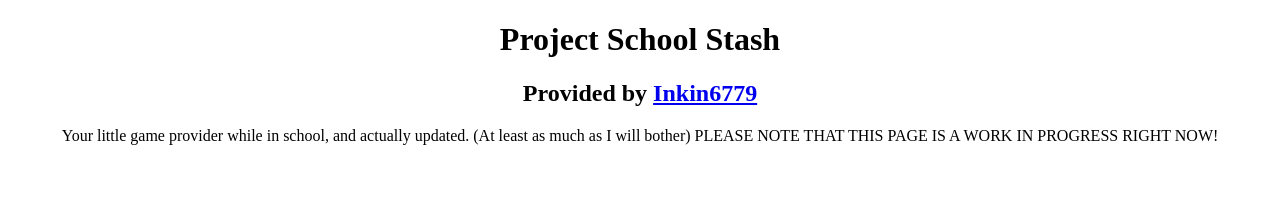
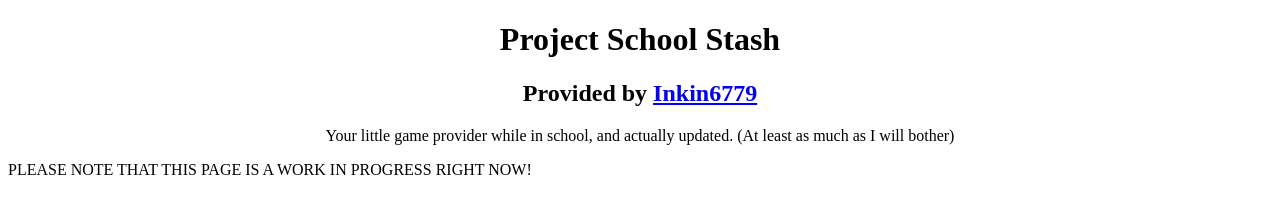
Before and after one commit to Inkin6779/project-school-stash, a plain HTML site: page index.html in a window 1280 px wide. Drawn offline with Linux system fonts and the light colour scheme.

Commit message:
F O O T E R

```diff
--- a/index.html
+++ b/index.html
@@ -15,8 +15,10 @@
             <h1>Project School Stash</h1>
             <h2>Provided by <a href="https://github.com/Inkin6779">Inkin6779</a></h2>
             <p1>Your little game provider while in school, and actually updated. (At least as much as I will bother)</p1>
-                <p2>PLEASE NOTE THAT THIS PAGE IS A WORK IN PROGRESS RIGHT NOW!</p2>
         </div>
     </header>
 </body>
+<footer>
+    <p>PLEASE NOTE THAT THIS PAGE IS A WORK IN PROGRESS RIGHT NOW!</p>
+</footer>
 </html>
```
